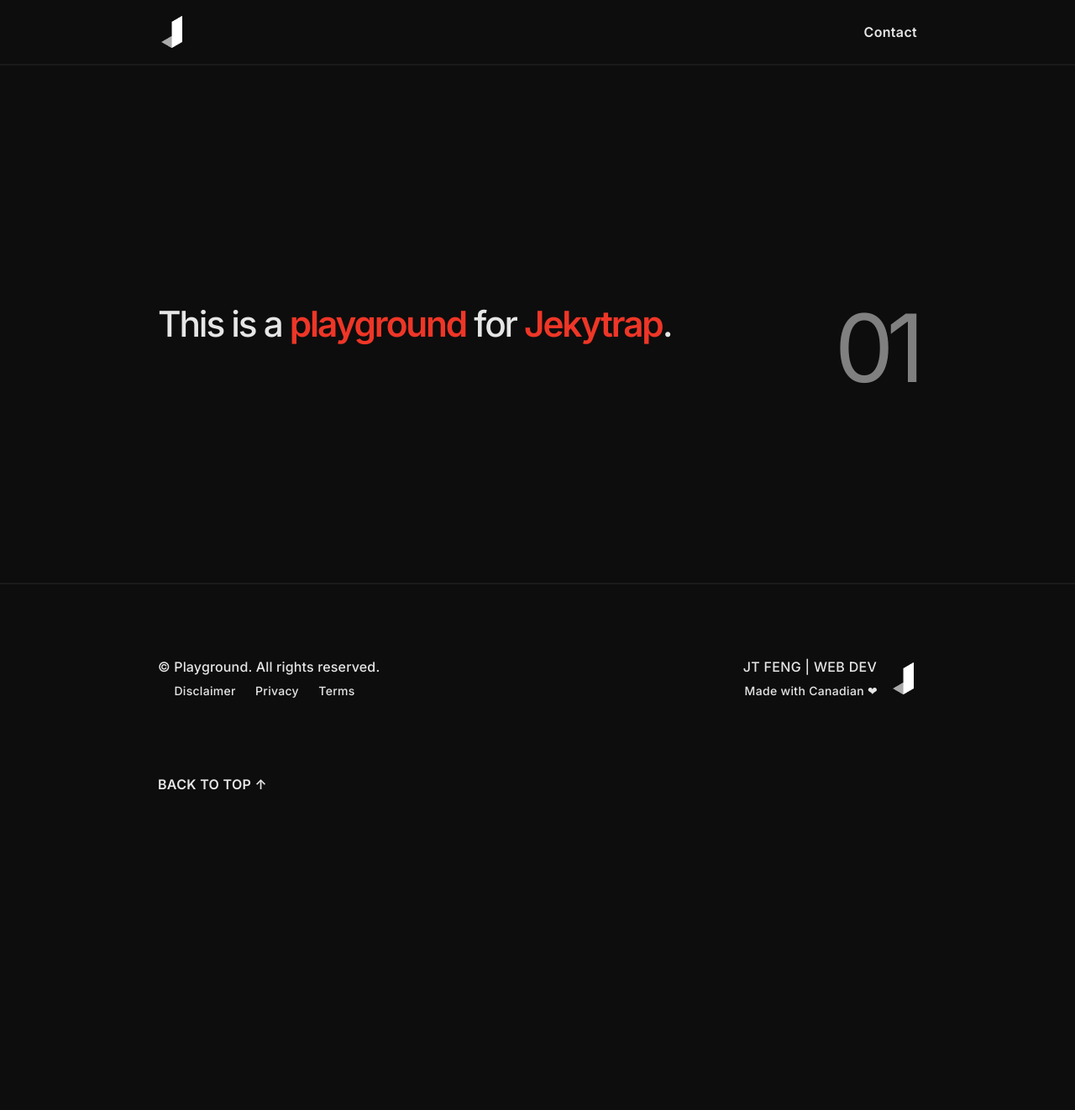
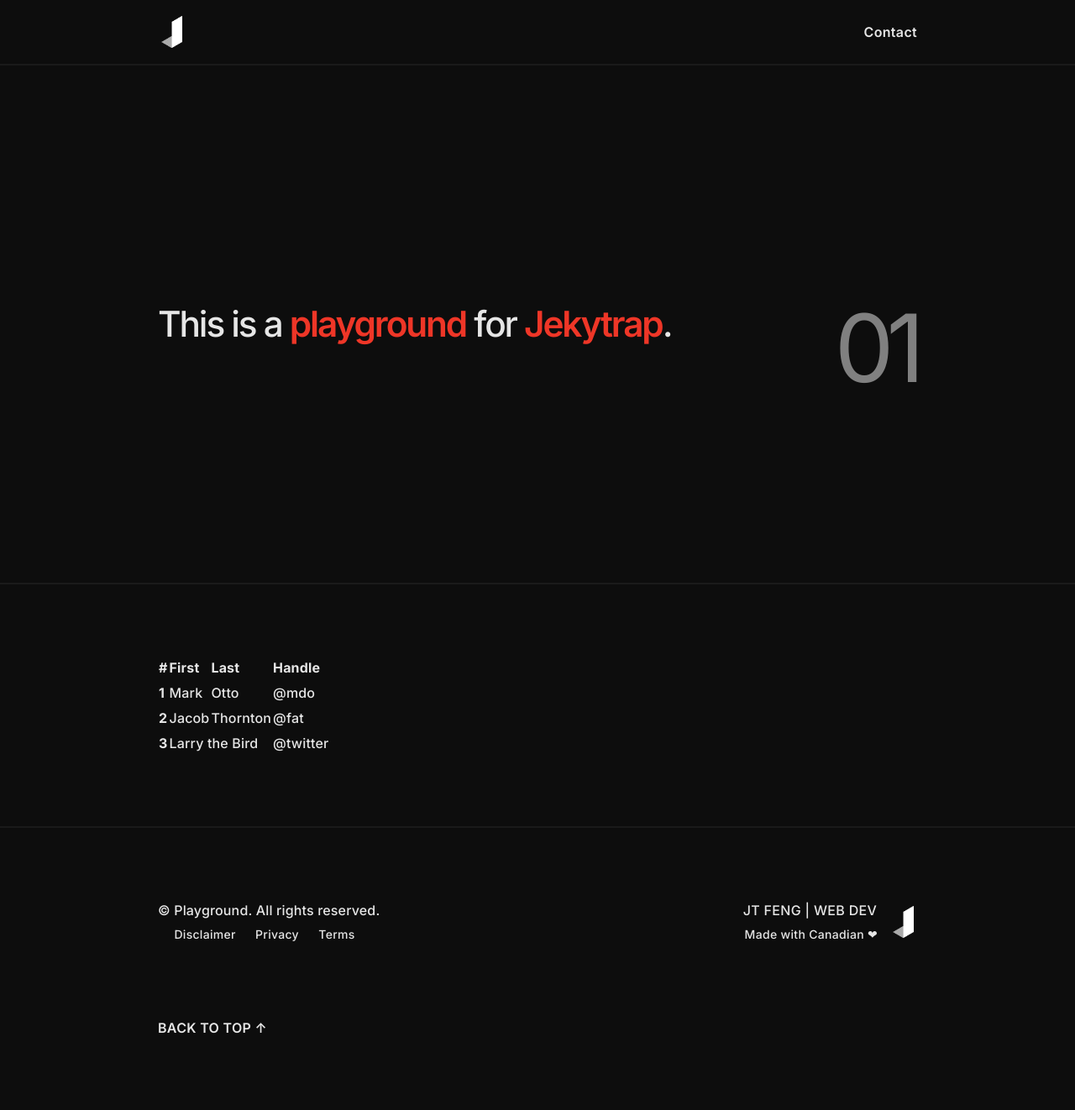
Before and after one commit to jingtianfeng/jekytrap-playground, a Jekyll site: the page built from index.html, in a window 1280 px wide. Shown: the whole page at 84% size. Built offline with Jekyll 4.4.1, drawn with Linux system fonts in a browser that asks for light colours; before the commit the page ends 1032 px from its top, so only the background shows below that.

Commit message:
Update index: add #home-table

```diff
--- a/index.html
+++ b/index.html
@@ -22,3 +22,41 @@ title: Home
         </div>
     </div>
 </header>
+<section class="border-top border-dark"
+         id="home-table">
+    <div class="container py-6">
+        <div class="row">
+            <div class="col-4">
+                <table class="table">
+                    <thead>
+                    <tr>
+                        <th scope="col">#</th>
+                        <th scope="col">First</th>
+                        <th scope="col">Last</th>
+                        <th scope="col">Handle</th>
+                    </tr>
+                    </thead>
+                    <tbody>
+                    <tr>
+                        <th scope="row">1</th>
+                        <td>Mark</td>
+                        <td>Otto</td>
+                        <td>@mdo</td>
+                    </tr>
+                    <tr>
+                        <th scope="row">2</th>
+                        <td>Jacob</td>
+                        <td>Thornton</td>
+                        <td>@fat</td>
+                    </tr>
+                    <tr>
+                        <th scope="row">3</th>
+                        <td colspan="2">Larry the Bird</td>
+                        <td>@twitter</td>
+                    </tr>
+                    </tbody>
+                </table>
+            </div>
+        </div>
+    </div>
+</section>
```
